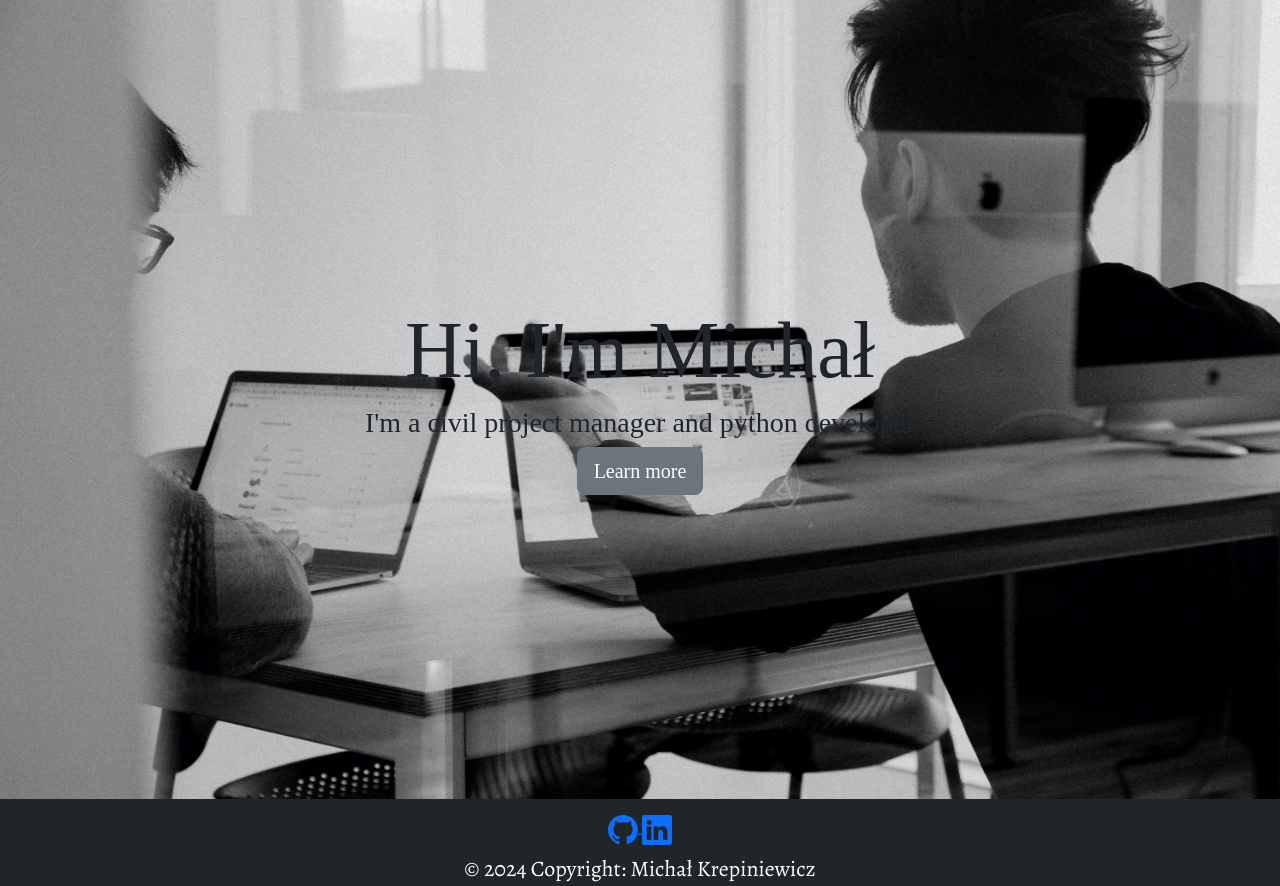
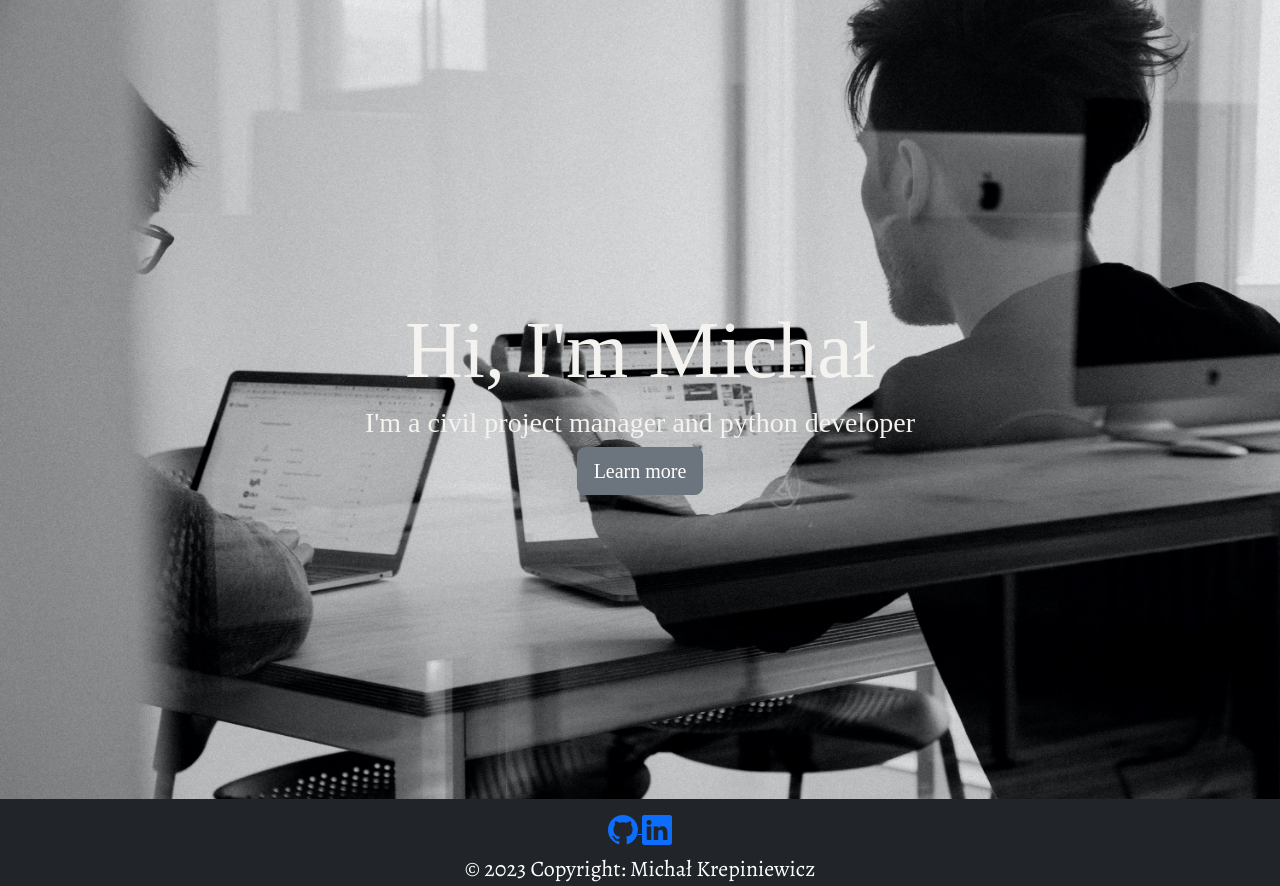
Before and after one commit to Szaitan/Moja-Strona, a Flask app: page / in a window 1280 px wide. Shown: the part 71-957 px from the top of the page. Run offline with Flask 3, Linux system fonts and the light colour scheme; some libraries are stand-ins or nearby versions.

Commit message:
Revision 5: Update to footer and new color of intro welcome

```diff
--- a/main.py
+++ b/main.py
@@ -6,21 +6,23 @@ from bs4 import BeautifulSoup
 import smtplib
 import os
 from email.mime.text import MIMEText
+import datetime
 
 app = Flask(__name__)
 app.config['SECRET_KEY'] = os.environ.get("flask_app")
 Bootstrap(app)
 ckeditor = CKEditor(app)
+this_year = datetime.datetime.now().year
 
 
 @app.route("/", methods=["GET"])
 def cover_page():
-    return render_template("cover.html")
+    return render_template("cover.html", this_year=this_year)
 
 
 @app.route("/about-me", methods=["GET"])
 def about_me_page():
-    return render_template("about-me.html")
+    return render_template("about-me.html", this_year=this_year)
 
 
 @app.route("/contact-me", methods=["GET", "POST"])
@@ -52,8 +54,8 @@ def contact_me_page():
             connection.sendmail(from_addr=os.environ.get("my_mail"), to_addrs=os.environ.get("my_mail"),
                                 msg=msg.as_string())
         flash('Your message has been sent. Thank you!', 'success')
-        return redirect(url_for('contact_me_page'))
-    return render_template("contact.html", form=form)
+        return redirect(url_for('contact_me_page', this_year=this_year))
+    return render_template("contact.html", form=form, this_year=this_year)
 
 
 if __name__ == "__main__":
--- a/static/css/font_family.css
+++ b/static/css/font_family.css
@@ -54,3 +54,7 @@ display: inline-block;
   height: 100%;
   background-size: cover;
 }
+
+.intro-message {
+ color: #f5f3f0;
+}
--- a/templates/about-me.html
+++ b/templates/about-me.html
@@ -186,6 +186,5 @@
     </table>
 </div>
 
-{% include "footer.html" %}
-
+{% include "footer.html" %}{% with this_year=this_year%}{% endwith %}
 {% endblock %}
--- a/templates/contact.html
+++ b/templates/contact.html
@@ -33,5 +33,5 @@
    {{ wtf.quick_form(form, novalidate=True, button_map={"submit": "primary"})}}
 </div>
 
-{% include 'footer.html'%}
+{% include "footer.html" %}{% with this_year=this_year%}{% endwith %}
 {% endblock %}
--- a/templates/cover.html
+++ b/templates/cover.html
@@ -8,13 +8,12 @@
 <div class="cover-img">
   <div class="cover-container d-flex h-100 p-3 flex-column justify-content-center">
     <div class="mx-auto text-center">
-      <h1 class="cover-heading">Hi, I'm Michał</h1>
-      <h3>I'm a civil project manager and python developer</h3>
+      <h1 class="cover-heading intro-message">Hi, I'm Michał</h1>
+      <h3 class="intro-message">I'm a civil project manager and python developer</h3>
       <a href="{{ url_for('about_me_page') }}" class="btn btn-lg btn-secondary">Learn more</a>
     </div>
   </div>
 </div>
 
-{% include "footer.html" %}
-
+{% include "footer.html" %}{% with this_year=this_year%}{% endwith %}
 {% endblock %}
--- a/templates/footer.html
+++ b/templates/footer.html
@@ -16,7 +16,7 @@
         </svg>
       </a>
     </section>
-      <p class="text-white mb-0">© 2024 Copyright: Michał Krepiniewicz</p>
+      <p class="text-white mb-0">© {{this_year}} Copyright: Michał Krepiniewicz</p>
     <!-- Section: Social media -->
   </div>
   <!-- Grid container -->
```
